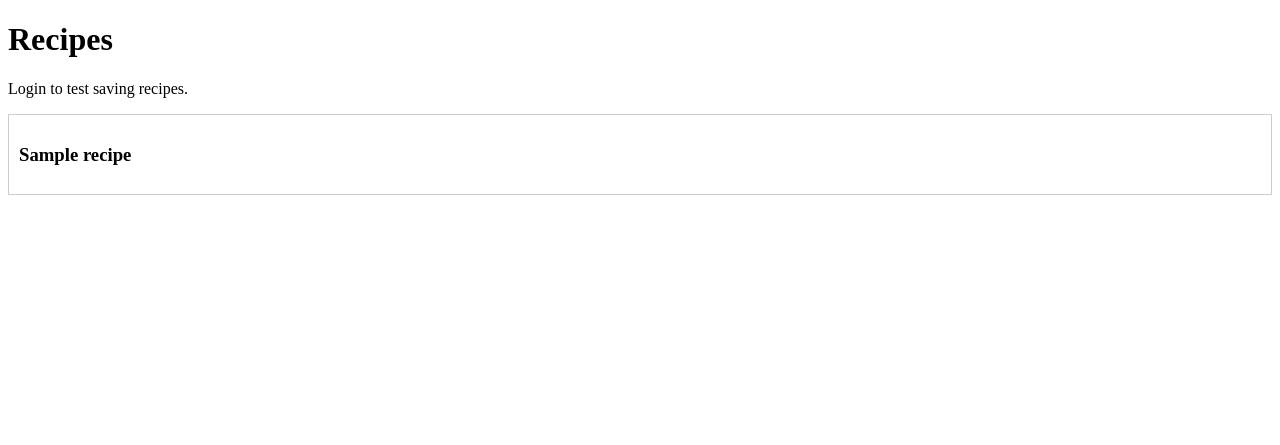
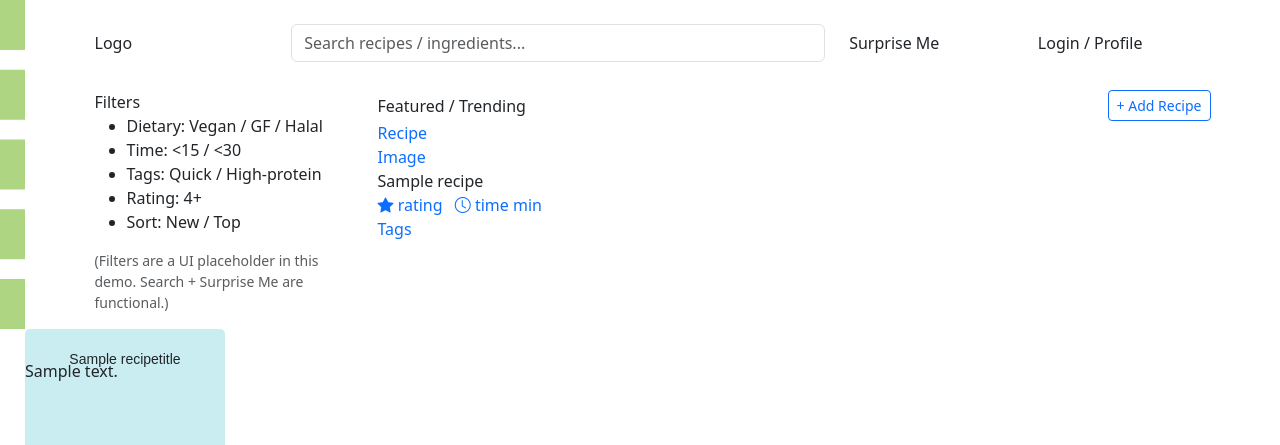
Before and after one commit to HibaBaig/find_my_recipe_team_3A, a Django app: template templates/home.html in a window 1280 px wide. Shown: the top 445 px of the page. Run offline with Django 5.2, Linux system fonts and the light colour scheme; tables that the repository leaves empty hold one stand-in row (values such as "Sample post"); the template is opened without the code that fills it: values that come from a table or form of the project are taken from there, most other values are stand-ins (such as "Sample title", 1, 10 or a date in 2020).

Commit message:
home , profile and surprise me html  files changed

```diff
--- a/templates/home.html
+++ b/templates/home.html
@@ -1,42 +1,120 @@
-{% load static %}
-<!doctype html>
-<html>
-<head>
-  <meta charset="utf-8">
-  <title>Recipes</title>
-</head>
-<body>
+{% extends "base.html" %}
+{% block title %}Home | Find My Recipe{% endblock %}
 
-<h1>Recipes</h1>
+{% block content %}
+<div class="container">
+  <div class="wireframe-shell">
+    <!-- Top row: Logo | Search | Surprise Me | Login/Profile -->
+    <div class="row g-3 align-items-center">
+      <div class="col-12 col-md-2">
+        <div class="wf-box wf-box-center">Logo</div>
+      </div>
 
+      <div class="col-12 col-md-6">
+        <form method="get" action="{% url 'search' %}" class="wf-box p-2">
+          <input class="form-control wf-search" name="q" placeholder="Search recipes / ingredients..." value="{{ request.GET.q|default:'' }}">
+        </form>
+      </div>
+
+      <div class="col-6 col-md-2">
+        <a href="{% url 'surprise_me' %}" class="wf-box wf-box-center text-decoration-none text-dark">Surprise Me</a>
+      </div>
+
+      <div class="col-6 col-md-2">
         {% if user.is_authenticated %}
-  <p>Logged in as {{ user.username }}</p>
+          <a href="{% url 'profile' %}" class="wf-box wf-box-center text-decoration-none text-dark">Profile</a>
         {% else %}
-  <p>Login to test saving recipes.</p>
+          <a href="{% url 'login' %}" class="wf-box wf-box-center text-decoration-none text-dark">Login / Profile</a>
         {% endif %}
+      </div>
+    </div>
 
-{% for r in recipes %}
-  <div style="border:1px solid #ccc; padding:10px; margin:10px 0;">
+    <div class="row g-3 mt-1">
+      <aside class="col-12 col-lg-3">
+        <div class="wf-panel h-100">
+          <div class="wf-panel-title">Filters</div>
+          <div class="wf-panel-body">
+            <ul class="wf-bullets">
+              <li>Dietary: Vegan / GF / Halal</li>
+              <li>Time: &lt;15 / &lt;30</li>
+              <li>Tags: Quick / High-protein</li>
+              <li>Rating: 4+</li>
+              <li>Sort: New / Top</li>
+            </ul>
+            <div class="text-muted small mt-3">
+              (Filters are a UI placeholder in this demo. Search + Surprise Me are functional.)
+            </div>
+          </div>
+        </div>
+      </aside>
 
-    <h3>{{ r.title }}</h3>
+      <section class="col-12 col-lg-9">
+        <div class="wf-section-title d-flex justify-content-between align-items-center">
+          <span>Featured / Trending</span>
+          {% if user.is_authenticated %}
+            <a class="btn btn-outline-primary btn-sm" href="{% url 'recipe_create' %}">+ Add Recipe</a>
+          {% else %}
+            <a class="btn btn-outline-primary btn-sm" href="{% url 'login' %}?next={% url 'recipe_create' %}">+ Add Recipe</a>
+          {% endif %}
+        </div>
 
-    {% if user.is_authenticated %}
-      <button class="save-btn" data-recipe-id="{{ r.id }}">
-        Save
-      </button>
+        <div class="row g-3">
+          {% for recipe in recipes %}
+            <div class="col-12 col-md-4">
+              <a class="text-decoration-none" href="{% url 'recipe_detail' recipe.id %}">
+                <div class="wf-card">
+                  <div class="wf-card-label">Recipe</div>
 
-      Saves:
-      <span id="save-count-{{ r.id }}">
-        {{ r.saves.count }}
-      </span>
+                  <div class="wf-card-img">
+                    {% if recipe.image %}
+                      <img src="{{ recipe.image.url }}" alt="{{ recipe.title }}">
+                    {% else %}
+                      <div class="wf-img-placeholder">Image</div>
                     {% endif %}
+                  </div>
 
+                  <div class="wf-card-body">
+                    <div class="wf-title text-dark">{{ recipe.title }}</div>
+                    <div class="wf-meta">
+                      <span class="wf-star"><i class="bi bi-star-fill"></i></span>
+                      <span class="me-2">{{ recipe.avg_rating|default:"rating" }}</span>
+                      <span class="wf-clock"><i class="bi bi-clock"></i></span>
+                      <span>{{ recipe.total_time_minutes|default:"time" }} min</span>
+                    </div>
+                    <div class="wf-tags">
+                      {% for t in recipe.tags.all|slice:":3" %}
+                        <span class="badge text-bg-light border">{{ t.name }}</span>
+                      {% empty %}
+                        Tags
+                      {% endfor %}
+                    </div>
+                  </div>
+                </div>
+              </a>
             </div>
           {% empty %}
-  <p>No recipes yet. Add one via /admin/</p>
+            {% for i in "123456" %}
+              <div class="col-12 col-md-4">
+                <div class="wf-card">
+                  <div class="wf-card-label">Recipe Card {{ forloop.counter }}</div>
+                  <div class="wf-card-img {% if forloop.counter == 3 %}wf-card-img-dashed{% endif %}">
+                    <div class="wf-img-placeholder">Image</div>
+                  </div>
+                  <div class="wf-card-body">
+                    <div class="wf-title">Title</div>
+                    <div class="wf-meta">
+                      <span class="wf-star"><i class="bi bi-star-fill"></i></span><span class="me-2">rating</span>
+                      <span class="wf-clock"><i class="bi bi-clock"></i></span><span>time</span>
+                    </div>
+                    <div class="wf-tags">Tags</div>
+                  </div>
+                </div>
+              </div>
             {% endfor %}
-
-<script src="{% static 'recipes/js/save.js' %}"></script>
-
-</body>
-</html>
+          {% endfor %}
+        </div>
+      </section>
+    </div>
+  </div>
+</div>
+{% endblock %}
```
Also changed, not shown: templates/profile.html (+51 -0 lines), templates/surprise_me.html (+66 -0 lines). Lines whose indentation alone changed are shown as unchanged.
